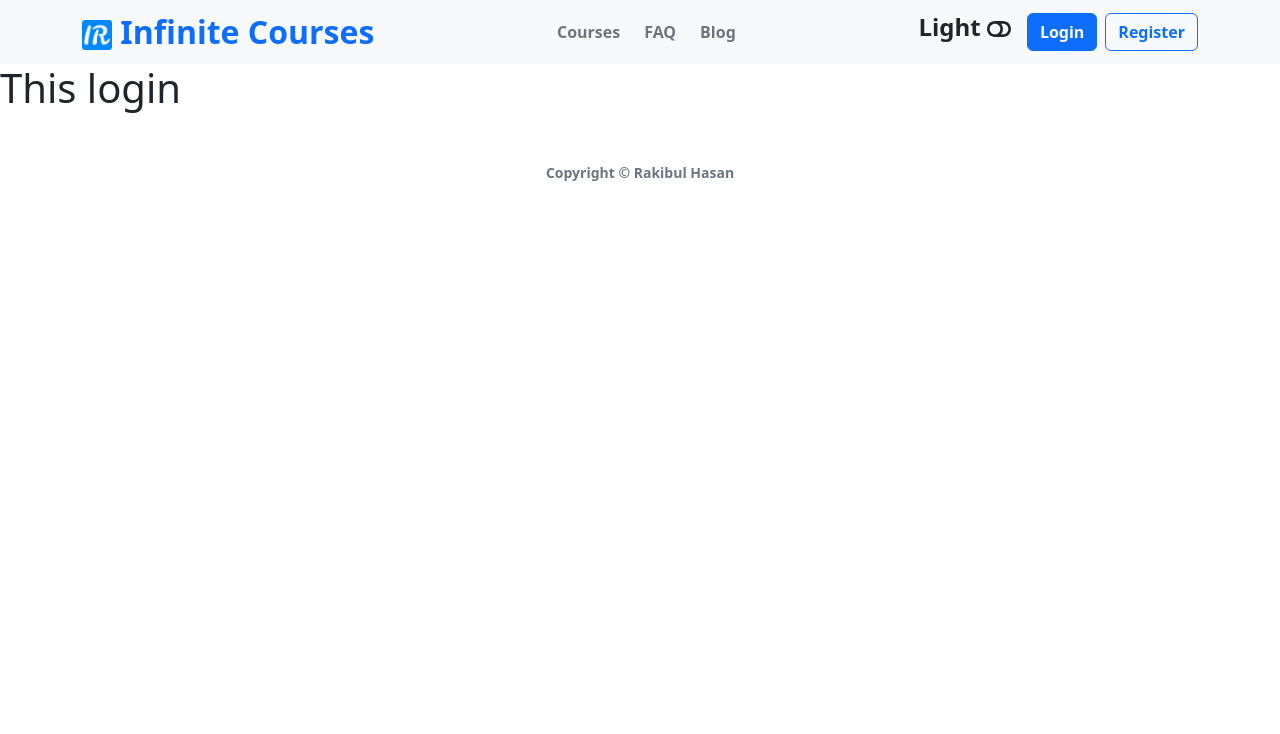
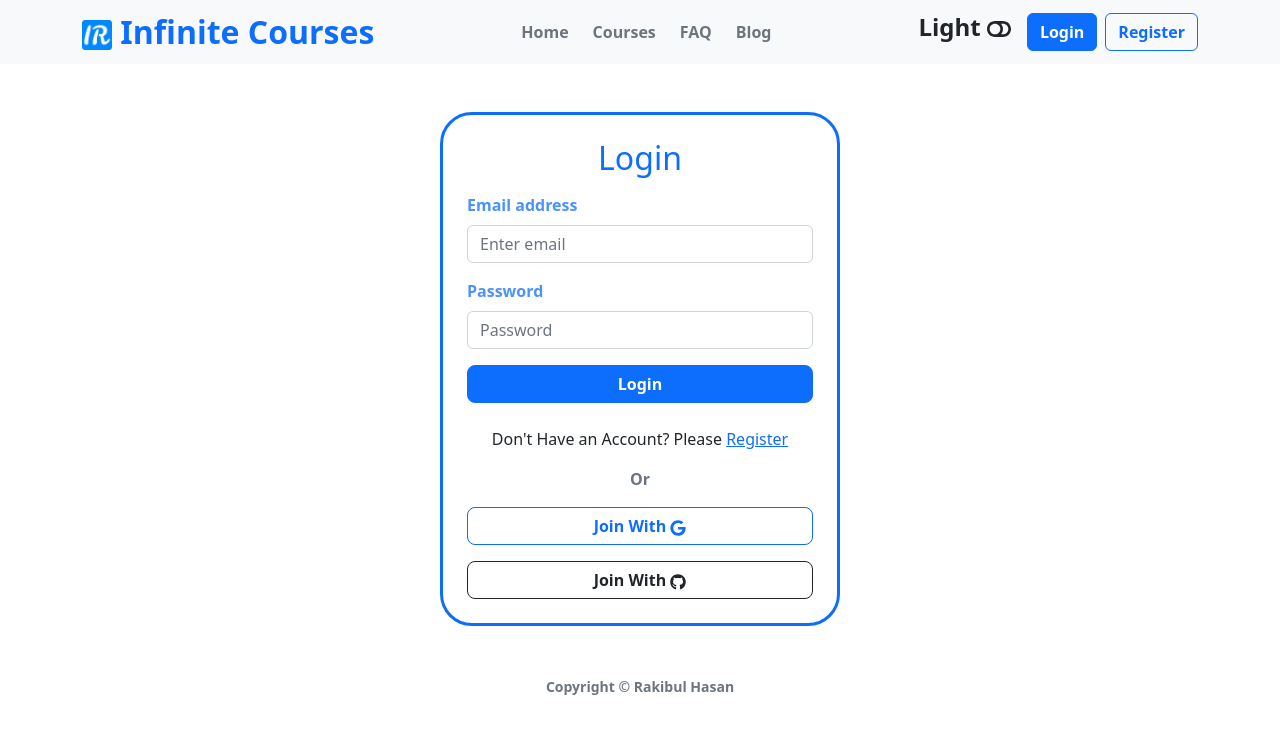
Before and after one commit to rakibul58/infinite-courses-client, a React (Create React App) app: page /login in a window 1280 px wide. Shown: the top 734 px of the page. Built offline with nearby package versions, Linux system fonts and the light colour scheme; no server answers.

Commit message:
login with google done

```diff
--- a/src/components/CourseDetail/CourseDetail.js
+++ b/src/components/CourseDetail/CourseDetail.js
@@ -10,7 +10,7 @@ const CourseDetail = () => {
     console.log(course)
     return (
         <div className='App mt-3'>
-            <h1 className='d-inline me-3'>Download here</h1>
+            <h1 className='d-inline me-3'>Download Here</h1>
             <ReactToPdf targetRef={ref} filename={`${title}.pdf`}>
                 {({ toPdf }) => (
                     <Button variant='outline-dark' className='ms-auto' onClick={toPdf}><FaDownload /></Button>
--- a/src/components/Header/Header.js
+++ b/src/components/Header/Header.js
@@ -1,16 +1,26 @@
-import React, { useState } from 'react';
+import React, { useContext, useState } from 'react';
 import Container from 'react-bootstrap/Container';
 import Nav from 'react-bootstrap/Nav';
 import Navbar from 'react-bootstrap/Navbar';
 import Button from 'react-bootstrap/Button';
 import logo from '../../assests/images/favicon-32x32.png';
-import { FaToggleOn, FaToggleOff } from 'react-icons/fa';
+import { FaToggleOn, FaToggleOff, FaUserAlt } from 'react-icons/fa';
 import { Link } from 'react-router-dom';
-
+import { AuthContext } from '../../contexts/AuthProvider/AuthProvider';
+import { Image } from 'react-bootstrap';
+import OverlayTrigger from 'react-bootstrap/OverlayTrigger';
+import Tooltip from 'react-bootstrap/Tooltip';
 
 
 const Header = () => {
     const [dark, setDark] = useState(false);
+    const { user , logOut} = useContext(AuthContext);
+    console.log(user);
+    const handleLogOut = () =>{
+        logOut()
+        .then(()=>{})
+        .catch(error=>console.error(error));
+    }
     return (
         <Navbar collapseOnSelect expand="lg" bg={dark ? 'dark' : 'light'} variant={dark ? 'dark' : 'light'}>
             <Container>
@@ -30,9 +40,10 @@ const Header = () => {
                 <Navbar.Toggle aria-controls="responsive-navbar-nav" />
                 <Navbar.Collapse id="responsive-navbar-nav">
                     <Nav className="mx-auto">
-                        <Link className={`${dark?'text-light':'text-secondary'} text-decoration-none fw-semibold me-4`} to="/courses">Courses</Link>
-                        <Link className={`${dark?'text-light':'text-secondary'} text-decoration-none fw-semibold me-4`} to="/faq">FAQ</Link>
-                        <Link className={`${dark?'text-light':'text-secondary'} text-decoration-none fw-semibold`} to="/blog">Blog</Link>
+                        <Link className={`${dark ? 'text-light' : 'text-secondary'} text-decoration-none fw-semibold me-4`} to="/">Home</Link>
+                        <Link className={`${dark ? 'text-light' : 'text-secondary'} text-decoration-none fw-semibold me-4`} to="/courses">Courses</Link>
+                        <Link className={`${dark ? 'text-light' : 'text-secondary'} text-decoration-none fw-semibold me-4`} to="/faq">FAQ</Link>
+                        <Link className={`${dark ? 'text-light' : 'text-secondary'} text-decoration-none fw-semibold`} to="/blog">Blog</Link>
                     </Nav>
                     <Nav>
                         <div onClick={() => setDark(!dark)} className={`fw-semibold fs-4 me-3 ${dark ? 'text-light' : 'text-dark'}`}>
@@ -50,12 +61,38 @@ const Header = () => {
 
                             }
                         </div>
+                        {
+                            user?.displayName ?
+                                <>
+                                    {user?.photoURL ?
+                                        <>
+                                            <OverlayTrigger
+                                                placement={'bottom'}
+                                                overlay={
+                                                    <Tooltip id={`tooltip-top`}>
+                                                        {user?.displayName}
+                                                    </Tooltip>
+                                                }
+                                            >
+                                            <Image roundedCircle style={{ height: "30px" ,  width: '30px' }} className='mx-2 my-auto' src={user?.photoURL} />
+
+                                            </OverlayTrigger>
+                                        </>
+                                        :
+                                        <FaUserAlt />
+                                    }
+                                    <Button className='fw-semibold me-2 my-1' variant='primary' onClick={handleLogOut}>Logout</Button>
+                                </>
+                                :
+                                <>
                                     <Link to='/login'>
                                         <Button className='fw-semibold me-2 my-1' variant='primary'>Login</Button>
                                     </Link>
                                     <Link to='/register'>
                                         <Button className='fw-semibold my-1' variant='outline-primary'>Register</Button>
                                     </Link>
+                                </>
+                        }
                     </Nav>
                 </Navbar.Collapse>
             </Container>
--- a/src/components/Login/Login.js
+++ b/src/components/Login/Login.js
@@ -1,10 +1,50 @@
-import React from 'react';
+import { GoogleAuthProvider } from 'firebase/auth';
+import React, { useContext } from 'react';
+import Button from 'react-bootstrap/Button';
+import Form from 'react-bootstrap/Form';
+import { FaGithub, FaGoogle } from 'react-icons/fa';
+import { Link } from 'react-router-dom';
+import { AuthContext } from '../../contexts/AuthProvider/AuthProvider';
 
 const Login = () => {
+    const {googleProviderLogin} = useContext(AuthContext);
+
+    const googleProvider = new GoogleAuthProvider();
+    const handleGoogleSignIn = () =>{
+        googleProviderLogin(googleProvider)
+        .then(result => {
+            const user = result.user;
+            console.log(user);
+        })
+        .catch(error=>console.error(error));
+    }
     return (
-        <div>
-            <h1>This login</h1>
+        <div style={{maxWidth:'400px'}} className='container mt-5 border border-3 p-4 rounded-5 border-primary'>
+            <h2 className='mb-3 text-center text-primary'>Login</h2>
+            <Form>
+                <Form.Group className="mb-3" controlId="formBasicEmail">
+                    <Form.Label className='fw-semibold text-primary text-opacity-75'>Email address</Form.Label>
+                    <Form.Control name='email' type="email" placeholder="Enter email" required/>
+                </Form.Group>
 
+                <Form.Group className="mb-3" controlId="formBasicPassword">
+                    <Form.Label className='fw-semibold text-primary text-opacity-75'>Password</Form.Label>
+                    <Form.Control name='password' type="password" placeholder="Password" required/>
+                </Form.Group>
+                <Button className='rounded-3 w-100 fw-semibold' variant="primary" type="submit">
+                    Login
+                </Button>
+                <p className="text-dark mt-4 text-center">
+                    Don't Have an Account? Please <Link to='/register'>Register</Link>
+                </p>
+                <p className='text-center fw-semibold text-secondary'>Or</p>
+                <Button onClick={handleGoogleSignIn} className='rounded-3 w-100 fw-semibold mb-3' variant="outline-primary">
+                    Join With <FaGoogle/>
+                </Button>
+                <Button className='rounded-3 w-100 fw-semibold' variant="outline-dark">
+                    Join With <FaGithub/>
+                </Button>
+            </Form>
         </div>
     );
 };
--- /dev/null
+++ b/src/contexts/AuthProvider/AuthProvider.js
@@ -0,0 +1,68 @@
+import React, { createContext, useEffect, useState } from 'react';
+import { createUserWithEmailAndPassword, getAuth, onAuthStateChanged, signInWithEmailAndPassword, signInWithPopup, signOut, updateProfile } from 'firebase/auth'
+import app from '../../firebase/firebase.config';
+
+export const AuthContext = createContext();
+const auth = getAuth(app);
+
+const AuthProvider = ({ children }) => {
+    const [user, setUser] = useState(null);
+    const [loading, setLoading] = useState(true);
+
+    const googleProviderLogin = (googleProvider) => {
+        setLoading(true);
+        return signInWithPopup(auth, googleProvider);
+    }
+
+    const createUser = (email, password) => {
+        setLoading(true);
+        return createUserWithEmailAndPassword(auth, email, password)
+    }
+
+    const signIn = (email, password) => {
+        setLoading(true);
+        return signInWithEmailAndPassword(auth, email, password);
+    }
+
+    const updateUserProfile = (profile) => {
+        return updateProfile(auth.currentUser, profile);
+    }
+
+    const logOut = () => {
+        setLoading(true);
+        return signOut(auth);
+    }
+
+    useEffect(() => {
+        const unsubscribe = onAuthStateChanged(auth, (currentUser) => {
+            if (currentUser === null || currentUser.emailVerified) {
+                setUser(currentUser);
+            }
+            setLoading(false);
+        });
+
+        return () => {
+            unsubscribe();
+        }
+
+    }, [])
+
+    const authInfo = {
+        user,
+        loading,
+        setLoading,
+        googleProviderLogin,
+        logOut,
+        updateUserProfile,
+        createUser,
+        signIn
+    };
+
+    return (
+        <AuthContext.Provider value={authInfo}>
+            {children}
+        </AuthContext.Provider>
+    );
+};
+
+export default AuthProvider;
--- a/src/index.js
+++ b/src/index.js
@@ -4,11 +4,16 @@ import './index.css';
 import App from './App';
 import reportWebVitals from './reportWebVitals';
 import 'bootstrap/dist/css/bootstrap.min.css';
+import AuthProvider from './contexts/AuthProvider/AuthProvider';
 
 const root = ReactDOM.createRoot(document.getElementById('root'));
 root.render(
   <React.StrictMode>
-    <App />
+    <AuthProvider>
+
+      <App />
+
+    </AuthProvider>
   </React.StrictMode>
 );
 
```
Lines whose indentation alone changed are shown as unchanged.
